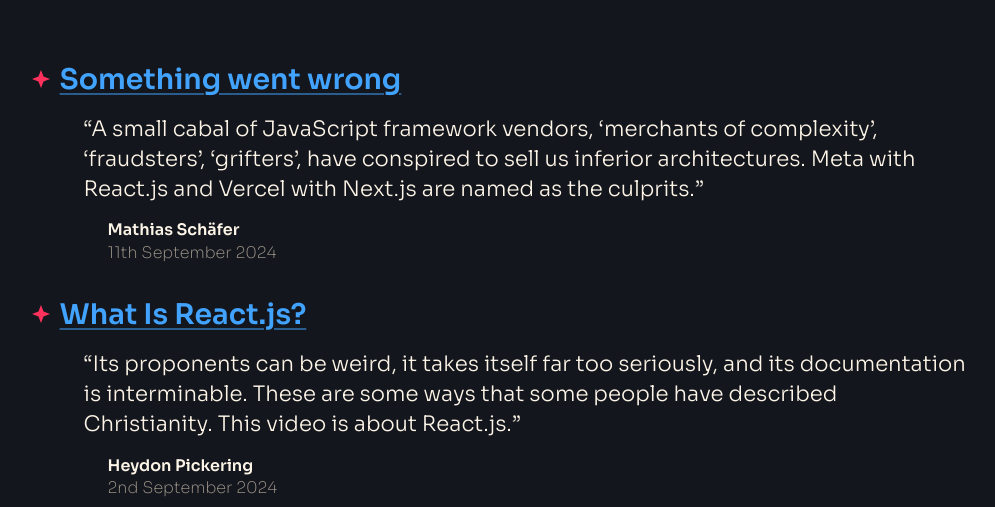
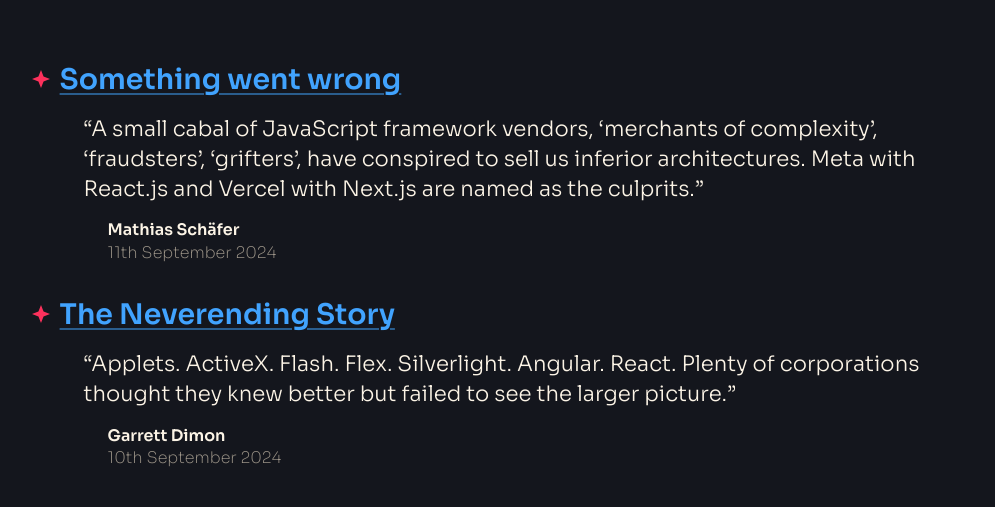
Before and after one commit to dolgachio/JSX.lol.in.react, a plain HTML site: page public/index.html in a window 1280 px wide. Shown: the part 245-752 px from the top of the page, without its empty margins (126-1121 px from the left). Drawn offline with Linux system fonts and the light colour scheme.

Commit message:
one link

```diff
--- a/public/index.html
+++ b/public/index.html
@@ -41,6 +41,19 @@
         <footer>
           <cite>Mathias Schäfer</cite>
           <time>11th September 2024</time>
+        </footer>
+      </blockquote>
+    </article>
+
+    <article>
+      <h3><a href="https://garrettdimon.com/journal/posts/the-neverending-story" rel="noopener noreferrer" target="_blank">
+          <span>The Neverending Story</span>
+        </a></h3>
+      <blockquote>
+        <p>Applets. ActiveX. Flash. Flex. Silverlight. Angular. React. Plenty of corporations thought they knew better but failed to see the larger picture.</p>
+        <footer>
+          <cite>Garrett Dimon</cite>
+          <time>10th September 2024</time>
         </footer>
       </blockquote>
     </article>
```
Also changed, not shown: public/rss.xml (+7 -0 lines).
